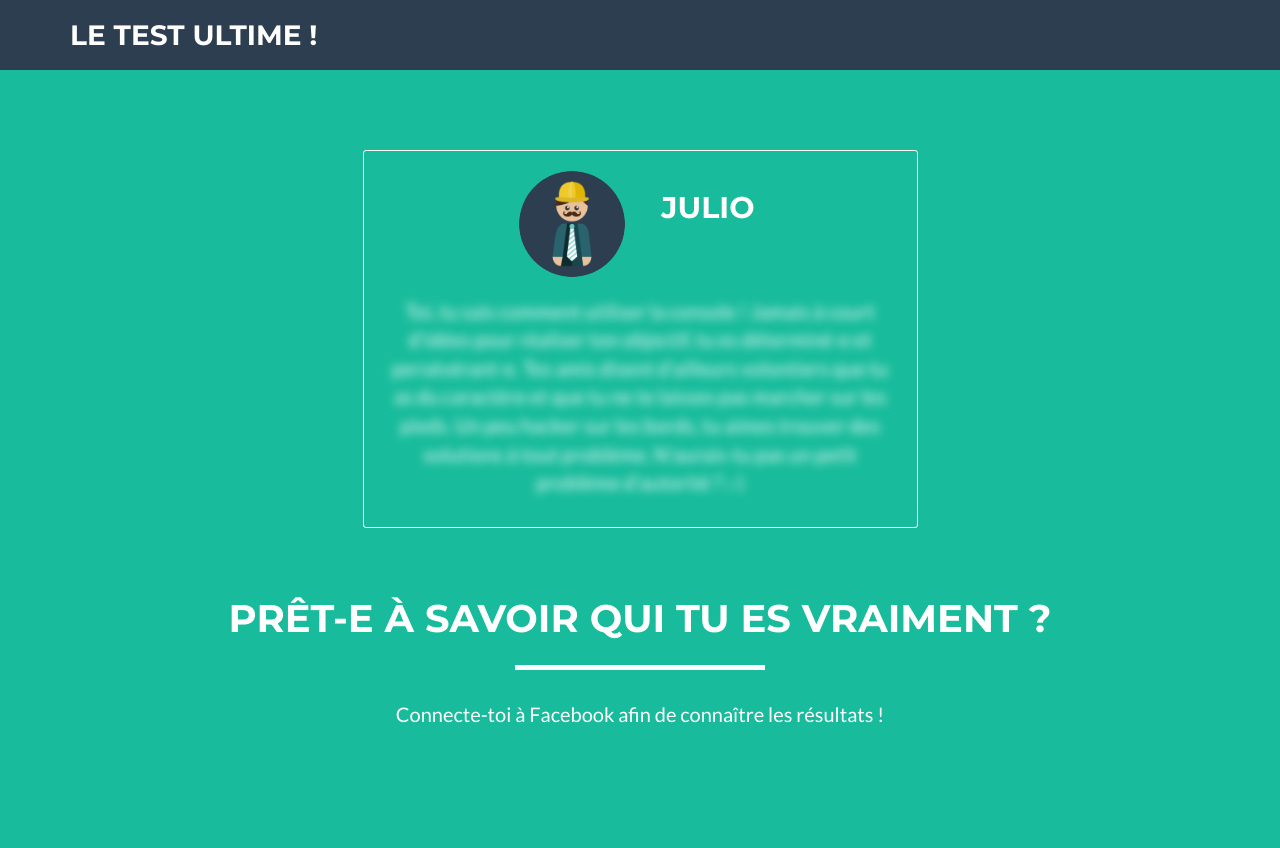
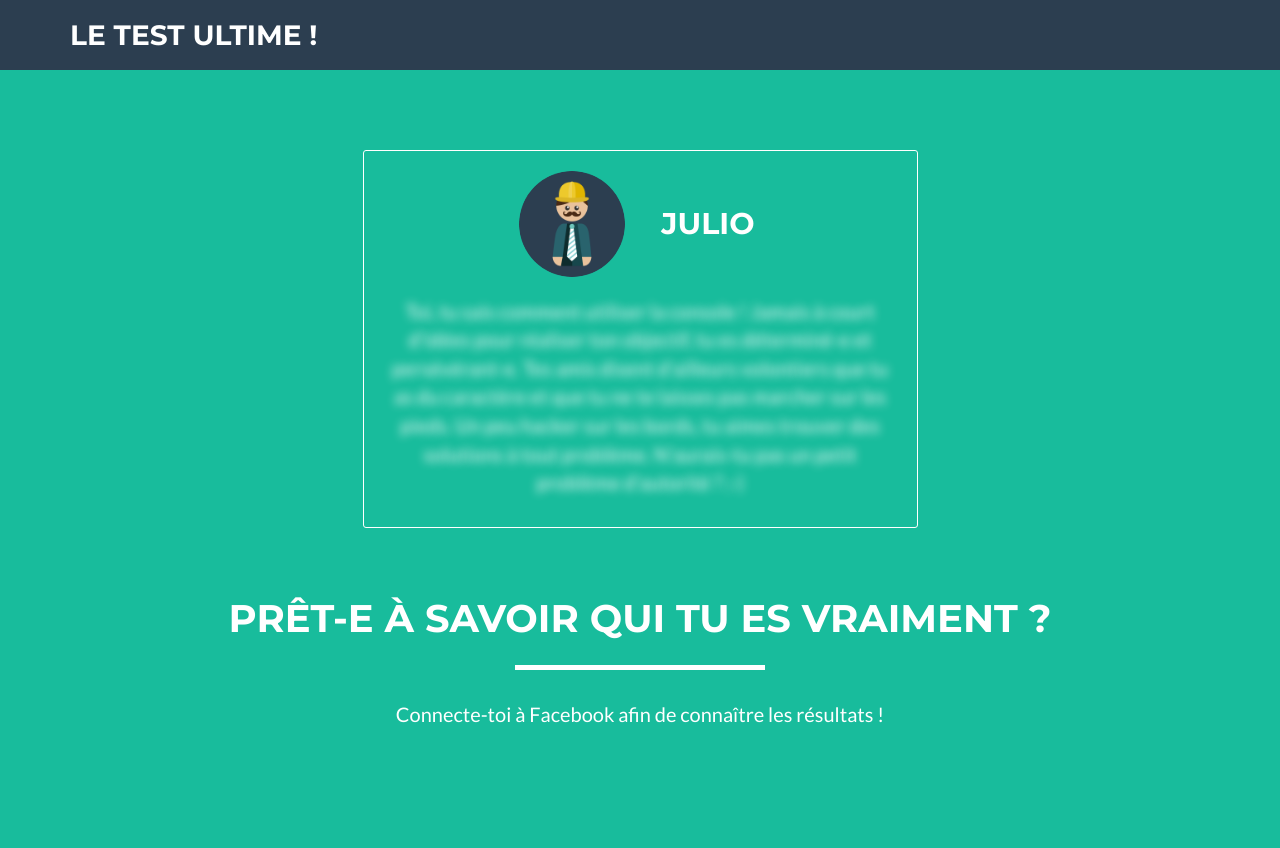
Before and after one commit to celine-m-s/le_test_ultime, a Flask app: page / in a window 1280 px wide. Shown: the top 848 px of the page. Run offline with Flask 2, Linux system fonts and the light colour scheme; some libraries are stand-ins or nearby versions.

Commit message:
fixed typo

```diff
--- a/fbapp/static/css/custom.css
+++ b/fbapp/static/css/custom.css
@@ -36,7 +36,7 @@ footer hr.star-light:after {
 }
 
 @media (min-width: 768px) {
-  .card #user-name {
+  .card #user_name {
     margin-top: 34%;
   }
   h1 {
```
